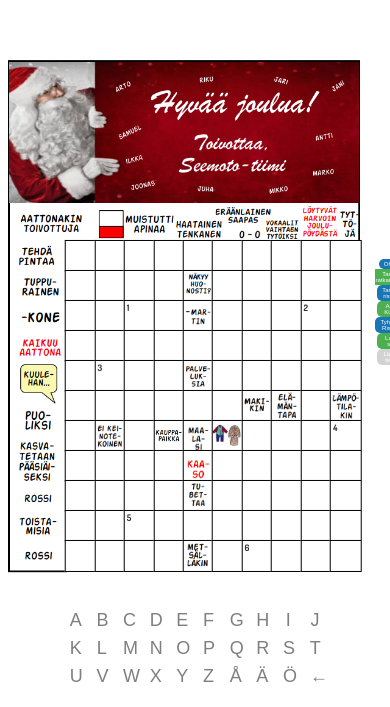
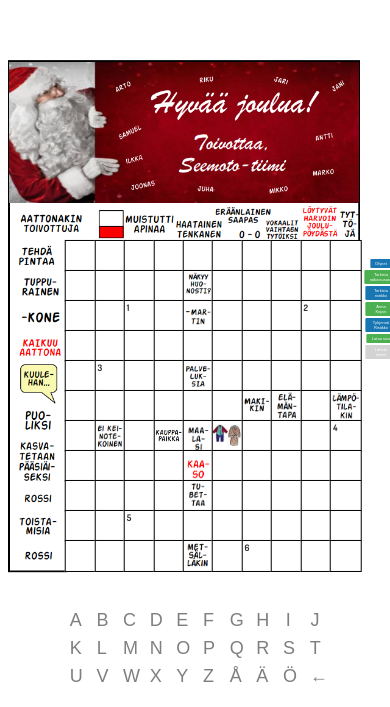
Before and after one commit to DeveloperWizard83/ristikko2021, a React (Vite) app: page / in a window 390 px wide. Shown: the part 137-844 px from the top of the page. Built offline with nearby package versions, Linux system fonts and the light colour scheme.

Commit message:
Pienennetty painikkette alle 400px mobiili

```diff
--- a/src/Buttons.css
+++ b/src/Buttons.css
@@ -16,7 +16,7 @@
 
 .modal {
     position: fixed; /* Stay in place */
-    z-index: 1; /* Sit on top */
+    z-index: 1000;
     left: 0;
     top: 0;
     width: 100%; /* Full width */
@@ -32,6 +32,7 @@
     padding: 20px;
     border: 1px solid #888;
     width: 80%; /* Could be more or less, depending on screen size */
+    z-index: 1001;
 }
 
 /* The Close Button */
--- a/src/CustomKeyboard.css
+++ b/src/CustomKeyboard.css
@@ -115,30 +115,31 @@
         position: fixed;
        top: 0;
         height: auto; /* Auto height to contain the buttons */
-        right: -5px;
+        right: 7px;
         width: 9vw; /* Full width to use the entire screen width */
-        z-index: 2; /* Ensure it's above the keyboard container */
-        background: rgba(0,0,0,0.5); /* Semi-transparent background */
+        z-index: 10; /* Ensure it's above the keyboard container */
+
         padding: 10px 0; /* Add some padding at the top and bottom */
         box-sizing: border-box; /* Include padding in the width calculation */
         display: flex; /* Use flexbox for internal alignment */
         flex-direction: column; /* Arrange flex items horizontally */
         align-items: center; /* Center-align the flex items vertically */
         justify-content: space-around; /* Distribute the items evenly with space around them */
-        overflow-x: auto; /* Allows horizontal scrolling if buttons overflow */
+
         transform: translateX(-13%);
-        overflow-x: scroll;
+
         background: none;
       }
 
       .button-container button {
         /* Adjust button styles to be smaller and fit within the container */
         padding: 2px 5px; /* Reduced padding */
-        font-size: 6px; /* Smaller font size */
+        font-size: 4px; /* Smaller font size */
         margin: 0 2px; /* Small margin to keep buttons from touching */
         min-width: 0; /* Allow buttons to shrink */
         flex: 0 0 auto; /* Do not grow, do not shrink, and base size on content */
-        overflow-x: scroll;
+       margin-bottom: 2px;
+        border-radius: 5%;
       }
 
         .custom-keyboard-container {
```
